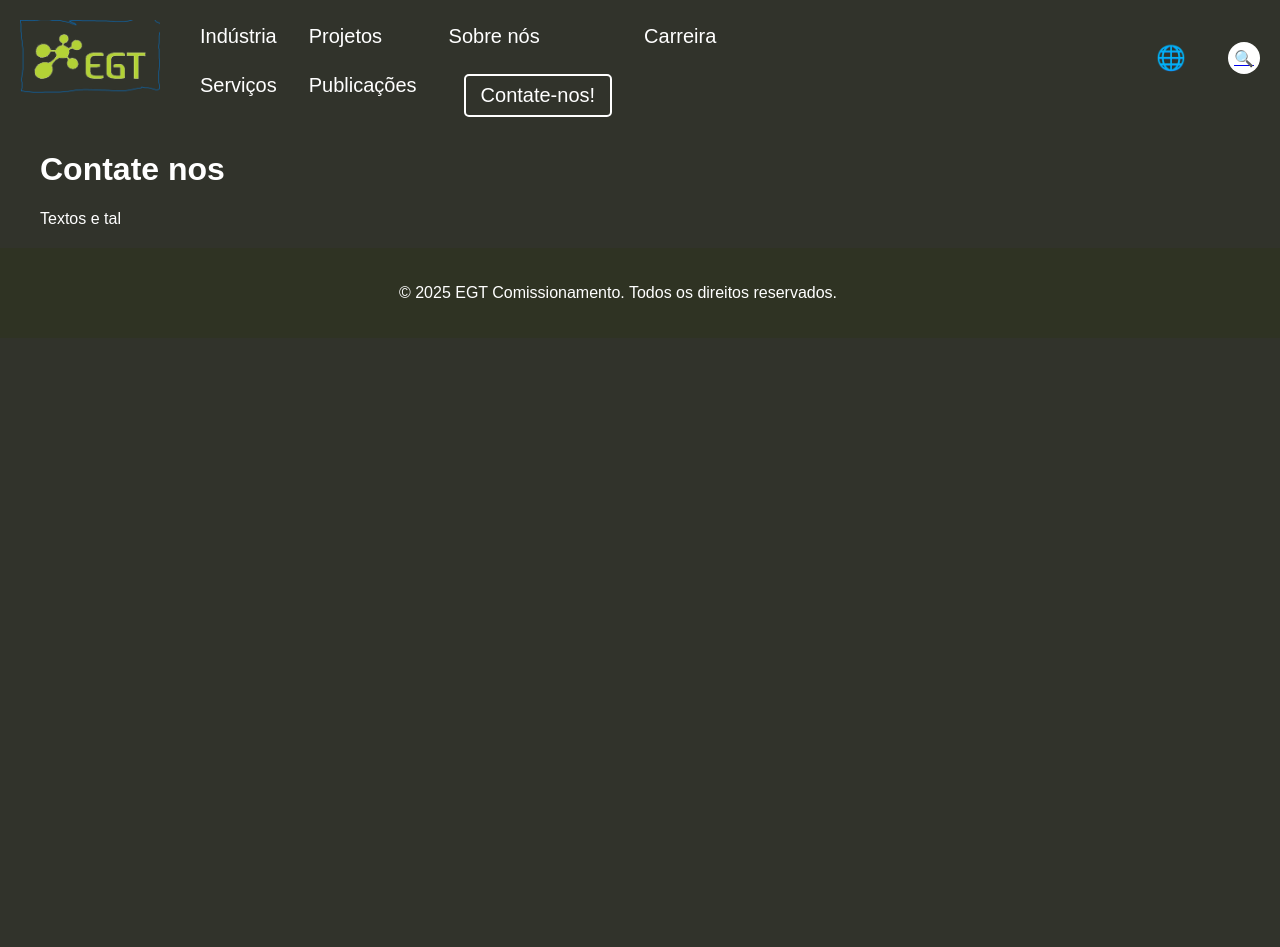
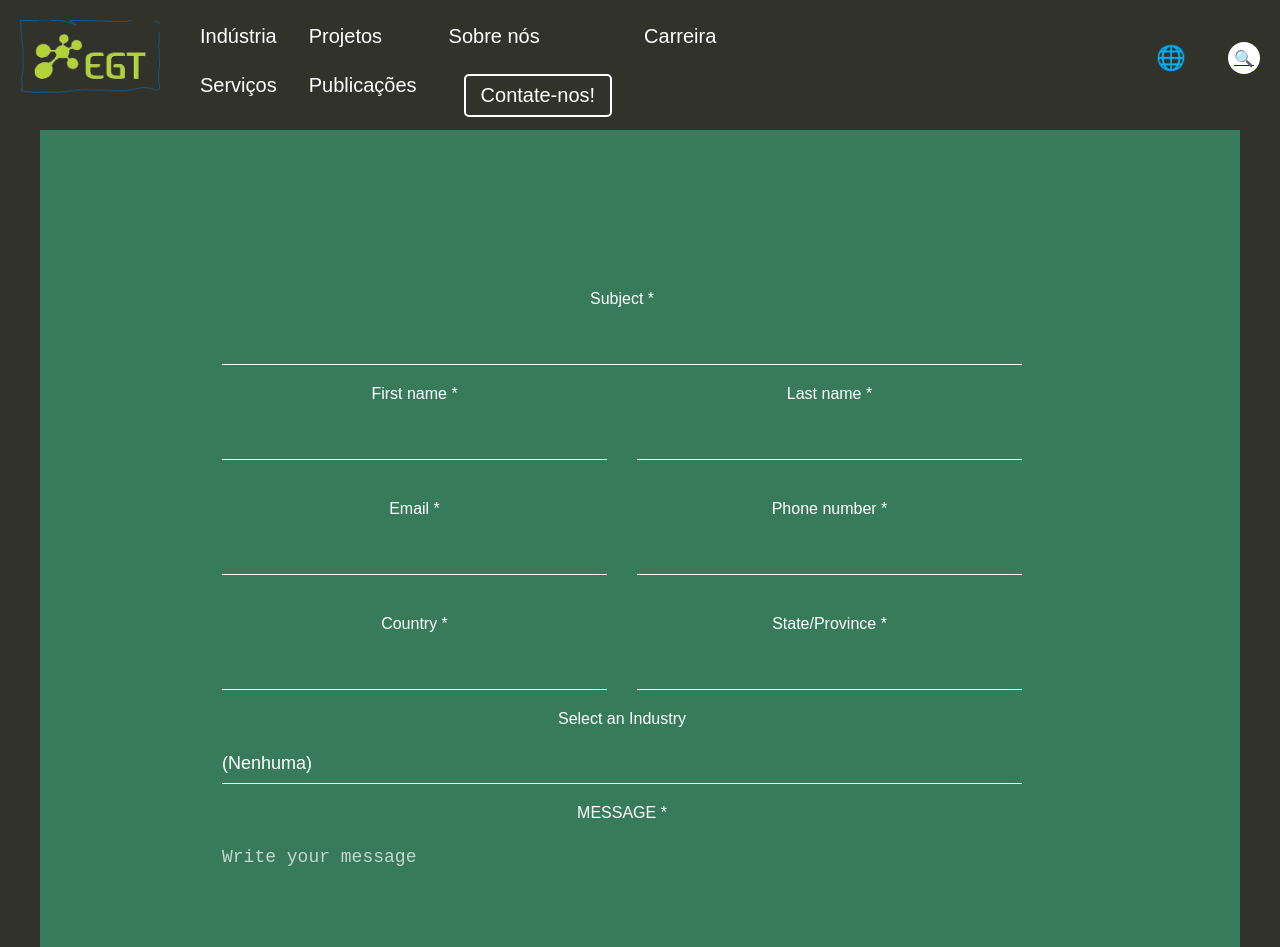
Before and after one commit to Heitordays/EGT_Site_dev, a React app: page /contate-nos in a window 1280 px wide. Shown: the top 947 px of the page. Before the commit the page ends 800 px from the top, so only its background shows below. Built offline with nearby package versions, Linux system fonts and the light colour scheme; the HTML template or start-up script is replaced by a standard one.

Commit message:
Adiciona formulario de "Contate-nos"

```diff
--- a/src/pages/ContateNos/ContateNos.css
+++ b/src/pages/ContateNos/ContateNos.css
@@ -0,0 +1,91 @@
+/* src/pages/ContateNos/ContateNos.css */
+
+/* 1. Fundo da Seção (o verde escuro da imagem) */
+.dark-green-bg {
+    background-color: #387b5a; /* Tom de verde escuro */
+    color: white;
+    padding: 80px 20px;
+    /* Garante que o formulário comece abaixo do Header fixo */
+    min-height: calc(100vh - 80px);
+    padding-top: 120px; /* Desce o formulário para evitar o Header */
+}
+
+.contact-form {
+    max-width: 800px;
+    margin: 0 auto;
+    padding: 20px;
+}
+
+/* 2. Layout de Duas Colunas (Row Group) */
+.form-group-row {
+    display: flex;
+    gap: 30px; /* Espaço entre as colunas */
+    margin-bottom: 20px;
+}
+
+.form-group {
+    flex-grow: 1;
+    margin-top: 20px;
+}
+
+/* 3. Estilo dos Labels */
+.contact-form label {
+    display: block;
+    margin-bottom: 15px;
+    font-weight: 500;
+    font-size: 16px;
+    color: white;
+}
+
+/* 4. Estilo dos Inputs (apenas linha inferior) */
+.contact-form input,
+.contact-form textarea,
+.contact-form select {
+    background: transparent;
+    border: none;
+    border-bottom: 1px solid white; /* Linha de sublinhado branca */
+    width: 100%;
+    color: white;
+    padding: 10px 0;
+    font-size: 18px;
+    outline: none;
+    transition: border-bottom-color 0.3s ease;
+}
+
+/* Cor da linha ao focar/digitar */
+.contact-form input:focus,
+.contact-form textarea:focus,
+.contact-form select:focus {
+    border-bottom-color: #f7f7f7;
+}
+
+/* Estilo para a placeholder (texto "Write your message") */
+.contact-form textarea::placeholder {
+    color: rgba(255, 255, 255, 0.7);
+}
+
+/* Ajustes para o Select (Dropdown) */
+.contact-form select {
+    -webkit-appearance: none;
+    -moz-appearance: none;
+    appearance: none;
+    cursor: pointer;
+}
+
+/* Estilo do Botão de Envio */
+.submit-btn {
+    margin-top: 40px;
+    padding: 12px 30px;
+    background-color: white;
+    color: #387b5a;
+    border: none;
+    border-radius: 5px;
+    cursor: pointer;
+    font-size: 18px;
+    font-weight: bold;
+    transition: opacity 0.3s ease;
+}
+
+.submit-btn:hover {
+    opacity: 0.9;
+}
--- a/src/pages/ContateNos/ContateNos.jsx
+++ b/src/pages/ContateNos/ContateNos.jsx
@@ -1,3 +1,4 @@
+// src/pages/ContateNos/ContateNos.jsx
 
 import React, { useEffect, useState, useRef } from 'react';
 
@@ -8,15 +9,119 @@ import { ScrollTrigger } from 'gsap/ScrollTrigger';
 import Header from '../../assets/Components/Header/Header.jsx';
 import Footer from '../../assets/Components/Footer/Footer.jsx';
 
+// 💡 Importa o CSS específico para esta página/formulário
+import './ContateNos.css';
+
 function ContateNos() {
+    // 💡 Lógica de Estado para o Formulário
+    const [formData, setFormData] = useState({
+        subject: '',
+        firstName: '',
+        lastName: '',
+        email: '',
+        phone: '',
+        country: '',
+        state: '',
+        industry: '',
+        message: ''
+    });
+
+    const handleChange = (e) => {
+        setFormData({
+            ...formData,
+            [e.target.name]: e.target.value
+        });
+    };
+
+    const handleSubmit = (e) => {
+        e.preventDefault();
+        console.log('Dados do Formulário:', formData);
+        alert('Formulário enviado! (Verifique o console)');
+        // ⚠️ Aqui vai a lógica de envio real (e.g., fetch API)
+    };
+
+    // Você pode registrar plugins GSAP aqui se quiser animações específicas na página de contato.
+    // gsap.registerPlugin(ScrollTrigger);
+
     return (
         <>
-        <Header/>
+            <Header/>
+
+            {/* 💡 A main agora contém a seção do formulário com fundo verde */}
             <main className="content-shift">
-                <h1>Contate nos</h1>
-                <p>Textos e tal</p>
-                </main>
-        <Footer/>
+
+                <section className="contato-section dark-green-bg">
+                    <div className="container">
+
+                        <form onSubmit={handleSubmit} className="contact-form">
+
+                            {/* 1. Subject (Linha Única) */}
+                            <div className="form-group">
+                                <label htmlFor="subject">Subject *</label>
+                                <input type="text" id="subject" name="subject" required onChange={handleChange} />
+                            </div>
+
+                            {/* 2. First Name / Last Name (Duas Colunas) */}
+                            <div className="form-group-row">
+                                <div className="form-group">
+                                    <label htmlFor="firstName">First name *</label>
+                                    <input type="text" id="firstName" name="firstName" required onChange={handleChange} />
+                                </div>
+                                <div className="form-group">
+                                    <label htmlFor="lastName">Last name *</label>
+                                    <input type="text" id="lastName" name="lastName" required onChange={handleChange} />
+                                </div>
+                            </div>
+
+                            {/* 3. Email / Phone Number (Duas Colunas) */}
+                            <div className="form-group-row">
+                                <div className="form-group">
+                                    <label htmlFor="email">Email *</label>
+                                    <input type="email" id="email" name="email" required onChange={handleChange} />
+                                </div>
+                                <div className="form-group">
+                                    <label htmlFor="phone">Phone number *</label>
+                                    <input type="tel" id="phone" name="phone" required onChange={handleChange} />
+                                </div>
+                            </div>
+
+                            {/* 4. Country / State (Duas Colunas) */}
+                            <div className="form-group-row">
+                                <div className="form-group">
+                                    <label htmlFor="country">Country *</label>
+                                    <input type="text" id="country" name="country" required onChange={handleChange} />
+                                </div>
+                                <div className="form-group">
+                                    <label htmlFor="state">State/Province *</label>
+                                    <input type="text" id="state" name="state" required onChange={handleChange} />
+                                </div>
+                            </div>
+
+                            {/* 5. Select an Industry (Dropdown) */}
+                            <div className="form-group">
+                                <label htmlFor="industry">Select an Industry</label>
+                                <select id="industry" name="industry" onChange={handleChange}>
+                                    <option value="">(Nenhuma)</option>
+                                    <option value="mineracao">Mineração e Metais</option>
+                                    {/* ... Adicionar todas as indústrias */}
+                                </select>
+                            </div>
+
+                            {/* 6. Message (Área de Texto Grande) */}
+                            <div className="form-group">
+                                <label htmlFor="message">MESSAGE *</label>
+                                <textarea id="message" name="message" rows="5" placeholder="Write your message" onChange={handleChange}></textarea>
+                            </div>
+
+                            {/* Botão de Envio */}
+                            <button type="submit" className="submit-btn">Enviar</button>
+                        </form>
+                    </div>
+                </section>
+
+            </main>
+
+            <Footer/>
         </>
     );
 }
```
